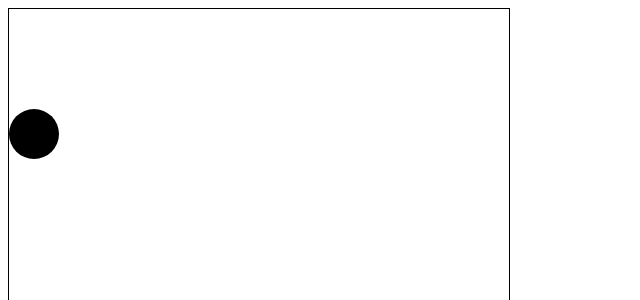
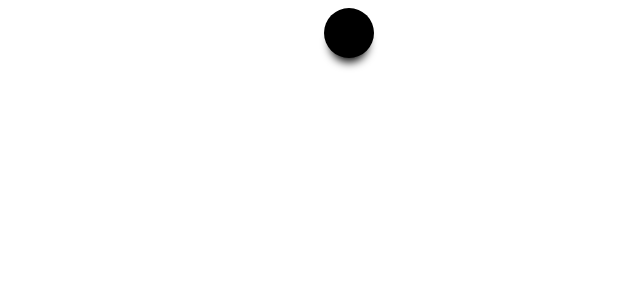
Before and after one commit to acciojob/golf-react-Tusharahuja14, a React app: page / in a window 1280 px wide. Both pictures are taken after a click on the button "Start". Shown: the top 300 px of the page, without its empty margins (0-640 px from the left). Built offline with nearby package versions, Linux system fonts and the light colour scheme.

Commit message:
change in repo

```diff
--- a/src/components/App.js
+++ b/src/components/App.js
@@ -1,56 +1,44 @@
 import React, { Component } from "react";
-import "../styles/App.css";
+import '../styles/App.css';
 
 class App extends Component {
   constructor(props) {
     super(props);
     this.state = {
       renderBall: false,
-      ballPosition: 0,
+      ballPosition: { left: "0px" }
     };
     this.buttonClickHandler = this.buttonClickHandler.bind(this);
     this.handleKeyDown = this.handleKeyDown.bind(this);
   }
 
-  componentDidMount() {
+  buttonClickHandler() {
+    this.setState({
+      renderBall: true
+    });
     document.addEventListener("keydown", this.handleKeyDown);
+  }
+
+  handleKeyDown(event) {
+    if (event.keyCode === 39) { // Right arrow key
+      const newPos = parseInt(this.state.ballPosition.left) + 5;
+      this.setState({
+        ballPosition: { left: `${newPos}px` }
+      });
+    }
   }
 
   componentWillUnmount() {
     document.removeEventListener("keydown", this.handleKeyDown);
   }
 
-handleKeyDown(event) {
-  if (event.key === "ArrowRight" && this.state.renderBall) {
-    this.setState(
-      (prevState) => ({ ballPosition: prevState.ballPosition + 5 }),
-      () => console.log("Ball moved to:", this.state.ballPosition)
-    );
-  }
-}
-
-
-  buttonClickHandler() {
-    this.setState({ renderBall: true });
-  }
-
   render() {
     return (
-      <div className="playground" data-testid="playground">
-        {!this.state.renderBall ? (
-          <button className="start" onClick={this.buttonClickHandler}>
-            Start
-          </button>
+      <div className="playground">
+        {this.state.renderBall ? (
+          <div className="ball" style={this.state.ballPosition}></div>
         ) : (
-        <div
-  className="ball"
-  style={{
-    left: `${this.state.ballPosition}px`,
-    position: "absolute",
-    top: "100px",
-  }}
-></div>
-
+          <button className="start" onClick={this.buttonClickHandler}>Start</button>
         )}
       </div>
     );
--- a/src/styles/App.css
+++ b/src/styles/App.css
@@ -1,13 +1,17 @@
-.playground {
-  width: 500px;
-  height: 500px;
-  border: 1px solid black;
-  position: relative;
+.playground{
+    width:50%;
+    height:50%;
+    margin: auto;
 }
-
-.ball {
-  background-color: black;
-  height: 50px;
-  width: 50px;
-  border-radius: 25px;
+body html .root {
+    height: 100%;
 }
+.ball{
+    background-color: black;
+    box-shadow: 0 10px 10px -6px;
+    position: relative;
+    right: 0px;
+    height: 50px;
+    width: 50px;
+    border-radius: 25px;
+}
```
